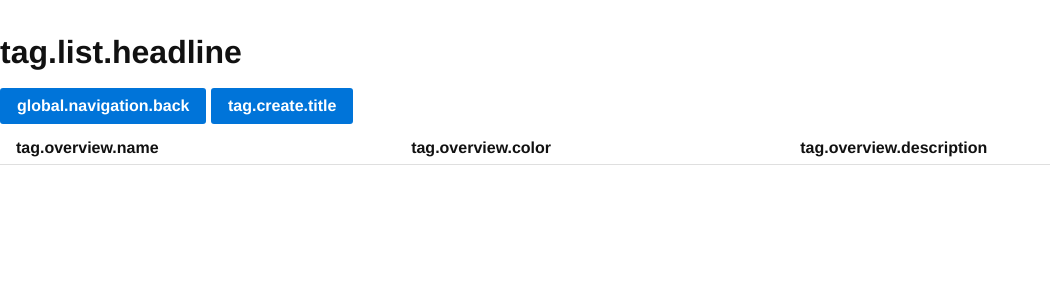
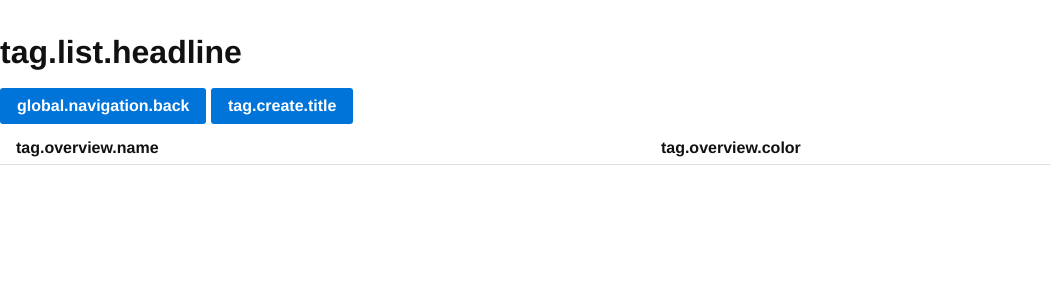
Before and after one commit to knutschsoft/swapp, a Symfony app: template app/Resources/AppBundle/views/Tag/homeScreen.html.twig in a window 1280 px wide. Shown: the top 300 px of the page, without its empty margins (0-1050 px from the left). Run offline with Twig, Linux system fonts and the light colour scheme; the template is opened without the code that fills it, so the values that code supplies are empty; some libraries are stand-ins or nearby versions.

Commit message:
#28 removes description of tags

```diff
--- a/app/Resources/AppBundle/views/Tag/createTag.html.twig
+++ b/app/Resources/AppBundle/views/Tag/createTag.html.twig
@@ -18,12 +18,6 @@
                 {{ form_widget(form.color) }}
             </div>
             <div class="p1">
-                {{ form_label(form.description) }}
-                <br>
-                {{ form_errors(form.description) }}
-                {{ form_widget(form.description) }}
-            </div>
-            <div class="p1">
                 {{ form_widget(form.create) }}
             </div>
         </div>
--- a/app/Resources/AppBundle/views/Tag/tagOverview.html.twig
+++ b/app/Resources/AppBundle/views/Tag/tagOverview.html.twig
@@ -3,7 +3,6 @@
     <tr>
         <th>{{ 'tag.overview.name'|trans }}</th>
         <th>{{ 'tag.overview.color'|trans }}</th>
-        <th>{{ 'tag.overview.description'|trans }}</th>
     </tr>
     </thead>
     <tbody>
@@ -11,7 +10,6 @@
             <tr>
                 <td>{{ tag.getName }}</td>
                 <td>{{ tag.getColor }}</td>
-                <td>{{ tag.getDescription }}</td>
             </tr>
         {% endfor %}
     </tbody>
--- a/src/AppBundle/DataFixtures/ORM/dev/tag.yml
+++ b/src/AppBundle/DataFixtures/ORM/dev/tag.yml
@@ -2,4 +2,3 @@ AppBundle\Entity\Tag:
     tag_{1..14}:
         name: <tagName()>
         color: <colorName()>
-        description: <text()>
--- a/src/AppBundle/Entity/Tag.php
+++ b/src/AppBundle/Entity/Tag.php
@@ -23,12 +23,6 @@ class Tag
      * @Assert\NotBlank()
      */
     private $name;
-
-    /**
-     * @ORM\Column(type="string", length=255)
-     * @Assert\NotBlank()
-     */
-    private $description;
 
     /**
      * @ORM\ManyToMany(targetEntity="Walk", inversedBy="walkTags")
--- a/src/AppBundle/Form/Type/WayPointType.php
+++ b/src/AppBundle/Form/Type/WayPointType.php
@@ -356,6 +356,7 @@ class WayPointType extends AbstractType
             TextareaType::class,
             array(
                 'label' => 'Beobachtung',
+                'required' => false,
             )
         );
         $builder->add(
```
Also changed, not shown: src/AppBundle/DataFixtures/ORM/test/tag.yml (+0 -1 lines), src/AppBundle/Form/Type/TagType.php (+0 -7 lines), 1 other file.
